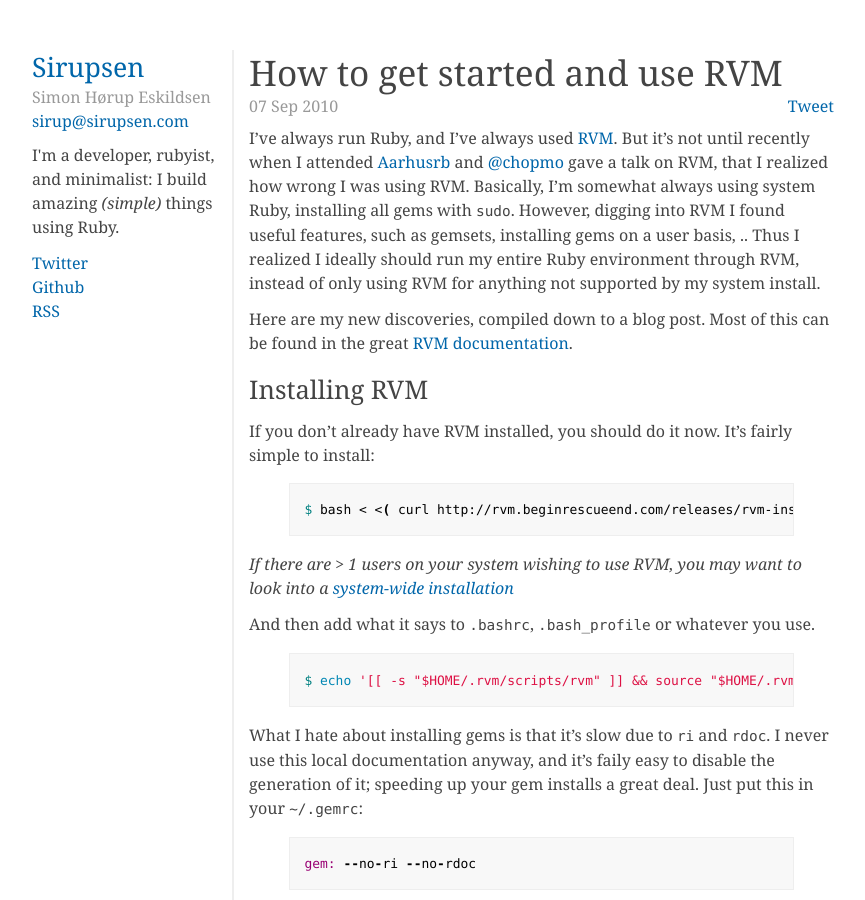
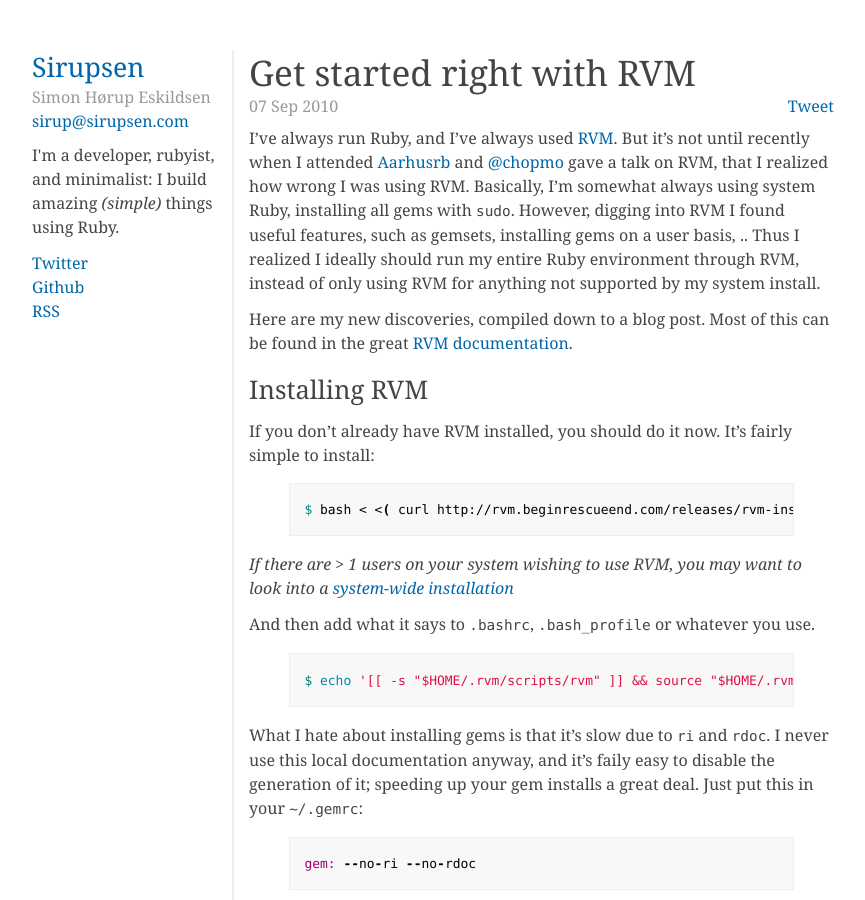
Before and after one commit to igor47/blog, a Jekyll site: the page built from _posts/2010-09-07-get-started-right-with-rvm.md, in a window 1280 px wide and 900 px high. Shown: the whole window, without its empty margins (18-883 px from the left). Built offline with Jekyll 4.4.1, drawn with Linux system fonts in a browser that asks for light colours; Markdown is read by kramdown in place of the engine named in the settings; comment, search, counter and statistics services are not loaded.

Commit message:
Get started right with RVM

```diff
--- a/_posts/2010-09-07-how-to-get-started-and-use-rvm.md
+++ b/_posts/2010-09-07-get-started-right-with-rvm.md
@@ -1,6 +1,6 @@
 ---
 layout: post
-title: How to get started and use RVM
+title: Get started right with RVM
 ---
 
 I've always run Ruby, and I've always used [RVM](http://rvm.beginrescueend.com/). But it's not until recently when I attended [Aarhusrb](http://aarhusrb.dk) and [@chopmo](http://twitter.com/chopmo) gave a talk on RVM, that I realized how wrong I was using RVM. Basically, I'm somewhat always using system Ruby, installing all gems with `sudo`. However, digging into RVM I found useful features, such as gemsets, installing gems on a user basis, ..
```
